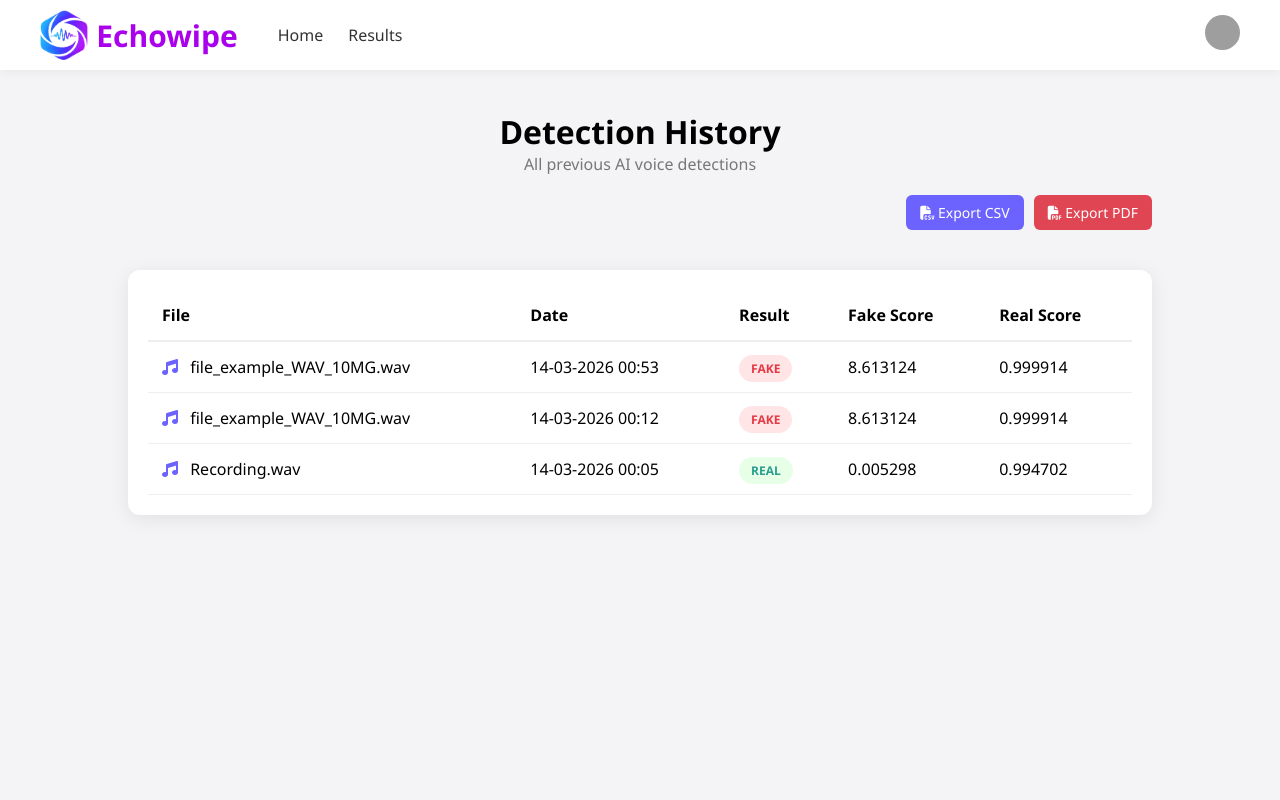
After one commit to Suraj-2701/Echowipe, a Flask app: page /history in a window 1280 px wide. The commit adds this page. Run offline with Flask 3, Linux system fonts and the light colour scheme; grey boxes are pictures that could not be loaded.

Commit message:
Added History Page

```diff
--- a/app.py
+++ b/app.py
@@ -3,6 +3,11 @@ import json, os, random, uuid
 from werkzeug.security import generate_password_hash, check_password_hash
 from datetime import datetime
 from flask_mail import Mail, Message
+
+from reportlab.platypus import SimpleDocTemplate, Table
+from reportlab.lib.pagesizes import letter
+import io
+from flask import send_file
 
 
 # ---------------- APP SETUP ----------------
@@ -28,6 +33,19 @@ from model_service import detect_voice
 
 UPLOAD_FOLDER = os.path.join(BASE_DIR, "uploads")
 os.makedirs(UPLOAD_FOLDER, exist_ok=True)
+
+# ---------------History Path------------
+HISTORY_DB = os.path.join(BASE_DIR, "history.json")
+
+def load_history():
+    if os.path.exists(HISTORY_DB):
+        with open(HISTORY_DB,"r") as f:
+            return json.load(f)
+    return []
+
+def save_history(data):
+    with open(HISTORY_DB,"w") as f:
+        json.dump(data,f,indent=4)
 
 # ---------------- DATABASE ----------------
 USER_DB = os.path.join(BASE_DIR, "users.json")
@@ -192,9 +210,80 @@ def detect():
     finally:
         if os.path.exists(file_path):
             os.remove(file_path)
+    history = load_history()
+
+    history.append({
+     "file": file.filename,
+     "label": result["label"],
+     "fake": result["fake"],
+     "real": result["real"],
+     "time": datetime.now().strftime("%d-%m-%Y %H:%M")
+      })
+
+    save_history(history)
 
     return render_template("dashboard.html", result=result)
 
+#---------------- HISTORY -------------
+@app.route("/history")
+def history():
+    data = load_history()
+    data.reverse()
+    return render_template("history.html", scans=data)
+import csv
+from flask import Response
+
+# --- Export csv and pdf-----
+@app.route("/export-csv")
+def export_csv():
+
+    data = load_history()
+
+    def generate():
+        yield "File,Result,Fake Score,Real Score,Date\n"
+        for row in data:
+            yield f"{row['file']},{row['label']},{row['fake']},{row['real']},{row['time']}\n"
+
+    return Response(
+        generate(),
+        mimetype="text/csv",
+        headers={"Content-Disposition":"attachment;filename=echowipe_history.csv"}
+    )
+
+
+
+@app.route("/export-pdf")
+def export_pdf():
+
+    data = load_history()
+
+    buffer = io.BytesIO()
+
+    pdf = SimpleDocTemplate(buffer, pagesize=letter)
+
+    table_data = [["File","Result","Fake Score","Real Score","Date"]]
+
+    for row in data:
+        table_data.append([
+            row["file"],
+            row["label"],
+            row["fake"],
+            row["real"],
+            row["time"]
+        ])
+
+    table = Table(table_data)
+
+    pdf.build([table])
+
+    buffer.seek(0)
+
+    return send_file(
+        buffer,
+        as_attachment=True,
+        download_name="echowipe_history.pdf",
+        mimetype="application/pdf"
+    )
 
 # ---------------- RUN ----------------
 if __name__ == "__main__":
--- /dev/null
+++ b/history.json
@@ -0,0 +1,23 @@
+[
+    {
+        "file": "Recording.wav",
+        "label": "REAL VOICE",
+        "fake": 0.005298,
+        "real": 0.994702,
+        "time": "14-03-2026 00:05"
+    },
+    {
+        "file": "file_example_WAV_10MG.wav",
+        "label": "FAKE (AI GENERATED)",
+        "fake": 8.613124,
+        "real": 0.999914,
+        "time": "14-03-2026 00:12"
+    },
+    {
+        "file": "file_example_WAV_10MG.wav",
+        "label": "FAKE (AI GENERATED)",
+        "fake": 8.613124,
+        "real": 0.999914,
+        "time": "14-03-2026 00:53"
+    }
+]
--- a/requirements.txt
+++ b/requirements.txt
@@ -14,3 +14,4 @@ gunicorn
 resend
 flask
 werkzeug
+ reportlab
--- a/static/style1.css
+++ b/static/style1.css
@@ -14,13 +14,54 @@ overflow:hidden;
 
 /* ================= NAVBAR ================= */
 
-.navbar {
-    display: flex;
-    justify-content: space-between;
-    align-items: center;
-    padding: 15px 40px;
-    background: white;
-    border-bottom: 1px solid #eee;
+/* NAVBAR */
+
+.navbar{
+display:flex;
+justify-content:space-between;
+align-items:center;
+padding:10px 40px;
+background:white;
+box-shadow:0 2px 10px rgba(0,0,0,0.05);
+}
+
+/* LEFT SIDE */
+
+.left-nav{
+display:flex;
+align-items:center;
+gap:40px;
+}
+
+
+.logo-text{
+font-size:22px;
+font-weight:700;
+color:#8e2de2;
+}
+
+/* NAV LINKS */
+
+.nav-links{
+display:flex;
+gap:25px;
+}
+
+.nav-links a{
+text-decoration:none;
+font-weight:500;
+color:#333;
+}
+
+.nav-links a:hover{
+color:#6C63FF;
+}
+
+/* PROFILE */
+
+.profile img{
+width:35px;
+border-radius:50%;
 }
 
 /* ADD THIS NEW BLOCK BELOW */
@@ -31,7 +72,7 @@ overflow:hidden;
 }
 
 .nav-logo-img {
-    height: 60px; /* Adjust this to make the logo look good in the bar */
+    height: 50px; /* Adjust this to make the logo look good in the bar */
     width: auto;
 }
 
@@ -335,3 +376,112 @@ top:30px;
 font-size:14px;
 color:#777;
 }
+
+/* HISTORY PAGE */
+/* HISTORY PAGE */
+
+.history-header{
+text-align:center;
+margin-top:40px;
+}
+
+.history-header h1{
+font-size:32px;
+}
+
+.history-header p{
+color:#777;
+}
+
+/* TABLE CONTAINER */
+
+.history-container{
+width:80%;
+margin:40px auto;
+background:white;
+border-radius:12px;
+box-shadow:0 4px 20px rgba(0,0,0,0.08);
+padding:20px;
+}
+
+/* TABLE */
+
+.history-table{
+width:100%;
+border-collapse:collapse;
+}
+
+.history-table th{
+padding:14px;
+text-align:left;
+border-bottom:2px solid #eee;
+}
+
+.history-table td{
+padding:14px;
+border-bottom:1px solid #eee;
+}
+
+.history-table tr:hover{
+background:#f8f8ff;
+}
+
+/* BADGES */
+
+.badge{
+padding:5px 12px;
+border-radius:20px;
+font-size:12px;
+font-weight:600;
+}
+
+.badge.fake{
+background:#ffe5e5;
+color:#e63946;
+}
+
+.badge.real{
+background:#e7ffe7;
+color:#2a9d8f;
+}
+
+.fa-music{
+margin-right:8px;
+color:#6C63FF;
+}
+
+.history-tools{
+width:80%;
+margin:20px auto;
+display:flex;
+justify-content:flex-end;
+}
+
+.history-tools{
+width:80%;
+margin:20px auto;
+display:flex;
+justify-content:flex-end;
+gap:10px;
+}
+
+.export-btn{
+background:#6C63FF;
+color:white;
+padding:8px 14px;
+border-radius:6px;
+text-decoration:none;
+font-size:14px;
+}
+
+.export-btn:hover{
+background:#3931d4;
+}
+
+.export-btn.pdf{
+background:#df4552;
+}
+
+.export-btn.pdf:hover{
+background:#d41a29;
+}
--- a/templates/Splash.html
+++ b/templates/Splash.html
@@ -3,7 +3,7 @@
 <head>
 <meta charset="UTF-8">
 <title>Echowipe</title>
-
+<link rel="icon" type="image/png" href="{{ url_for('static', filename='MainLogo.png') }}">
 <style>
 
 *{
--- /dev/null
+++ b/templates/history.html
@@ -0,0 +1,121 @@
+<!DOCTYPE html>
+<html lang="en">
+<head>
+
+<meta charset="UTF-8">
+<title>Echowipe | Detection History</title>
+<link rel="icon" type="image/png" href="{{ url_for('static', filename='MainLogo.png') }}">
+<link rel="stylesheet" href="{{ url_for('static', filename='style1.css') }}">
+
+<link rel="stylesheet"
+href="https://cdnjs.cloudflare.com/ajax/libs/font-awesome/6.5.0/css/all.min.css">
+
+</head>
+
+<body>
+
+<!-- NAVBAR -->
+
+<div class="navbar">
+
+<div class="left-nav">
+
+<div class="logo-container">
+<img src="{{ url_for('static', filename='MainLogo.png') }}" class="nav-logo-img">
+<span class="logo-text">Echowipe</span>
+</div>
+
+<div class="nav-links">
+<a href="{{ url_for('dashboard') }}">Home</a>
+<a href="{{ url_for('history') }}" class="active">Results</a>
+</div>
+
+</div>
+
+<div class="profile">
+<img src="https://i.pravatar.cc/40">
+</div>
+
+</div>
+
+<!-- HEADER -->
+
+<div class="history-header">
+
+<h1>Detection History</h1>
+<p>All previous AI voice detections</p>
+
+</div>
+<div class="history-tools">
+
+<a href="{{ url_for('export_csv') }}" class="export-btn">
+<i class="fa-solid fa-file-csv"></i> Export CSV
+</a>
+
+<a href="{{ url_for('export_pdf') }}" class="export-btn pdf">
+<i class="fa-solid fa-file-pdf"></i> Export PDF
+</a>
+
+</div>
+
+<!-- HISTORY TABLE -->
+
+<div class="history-container">
+
+<table class="history-table">
+
+<thead>
+
+<tr>
+<th>File</th>
+<th>Date</th>
+<th>Result</th>
+<th>Fake Score</th>
+<th>Real Score</th>
+</tr>
+
+</thead>
+
+<tbody>
+
+{% for scan in scans %}
+
+<tr>
+
+<td>
+<i class="fa-solid fa-music"></i>
+{{ scan.file }}
+</td>
+
+<td>{{ scan.time }}</td>
+
+<td>
+
+{% if scan.label.startswith('FAKE') %}
+
+<span class="badge fake">FAKE</span>
+
+{% else %}
+
+<span class="badge real">REAL</span>
+
+{% endif %}
+
+</td>
+
+<td>{{ scan.fake }}</td>
+
+<td>{{ scan.real }}</td>
+
+</tr>
+
+{% endfor %}
+
+</tbody>
+
+</table>
+
+</div>
+
+</body>
+</html>
--- a/templates/terms.html
+++ b/templates/terms.html
@@ -23,7 +23,7 @@ box-shadow:0 0 10px rgba(0,0,0,0.1);
 }
 
 h1{
-color:#e21b23;
+color:#281be2;
 }
 
 </style>
@@ -91,7 +91,7 @@ These terms may be updated in the future as the system improves.
 display:inline-block;
 margin-top:25px;
 padding:10px 20px;
-background:#e21b23;
+background:#281be2;
 color:white;
 text-decoration:none;
 border-radius:6px;
@@ -99,7 +99,7 @@ font-weight:bold;
 }
 
 .back-btn:hover{
-background:#c4171e;
+background:#3117c4;
 }
 </style>
 </body>
```
Also changed, not shown: templates/dashboard.html (+19 -7 lines).
